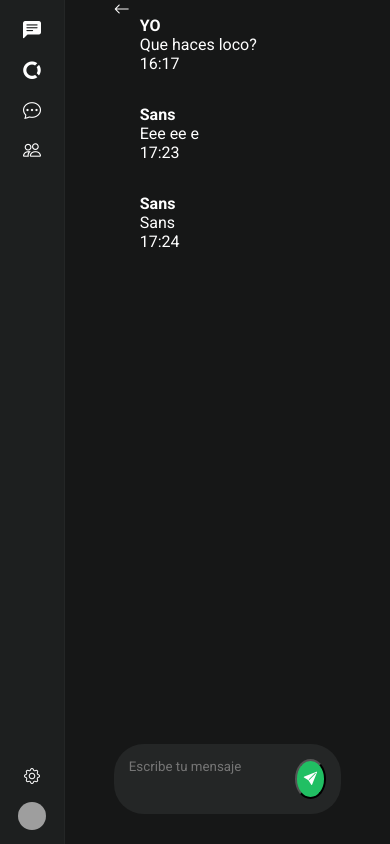
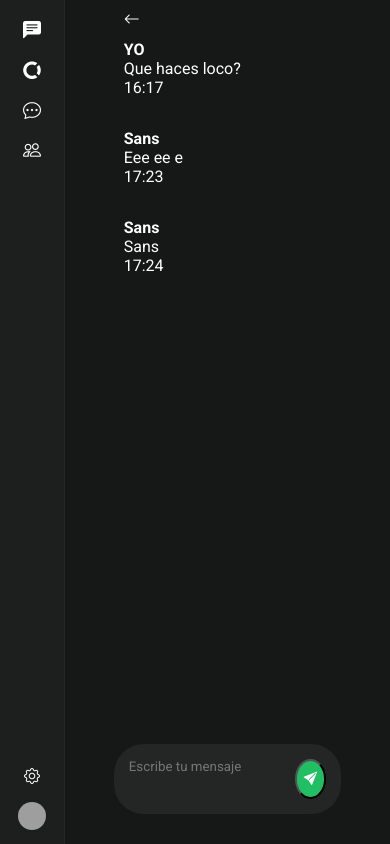
Before and after one commit to DalilaParis/UTN_TPfinal, a React (Vite) app: page /contacto/1 in a window 390 px wide. Built offline with nearby package versions, Linux system fonts and the light colour scheme; grey boxes are pictures that could not be loaded.

Commit message:
Solucion de problemas en el media query

```diff
--- a/src/Screens/MessageScreen/messageScreen.css
+++ b/src/Screens/MessageScreen/messageScreen.css
@@ -130,6 +130,13 @@
 @media (max-width: 750px){
   .mobile-goback{
     display: block;
+    width: 24px;
+    height: 24px;
+    padding: 10px;
+  }
+
+  .message-screen__messages-container{
+    flex-direction: column;
   }
 
   .message-screen__contact-list-container{
```
